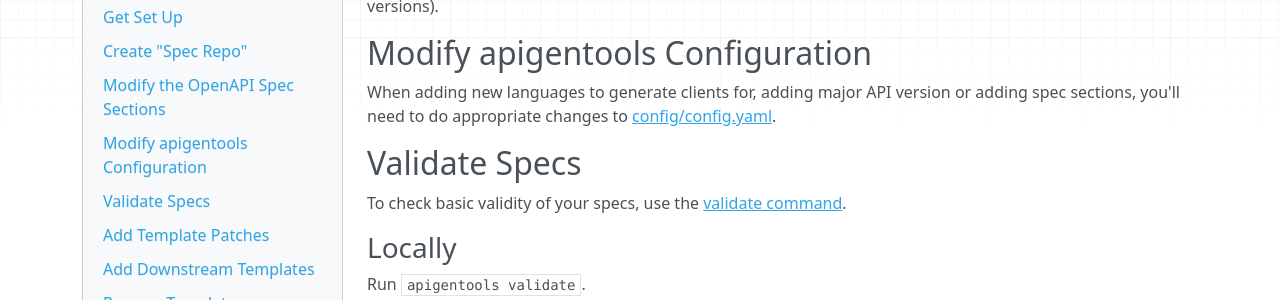
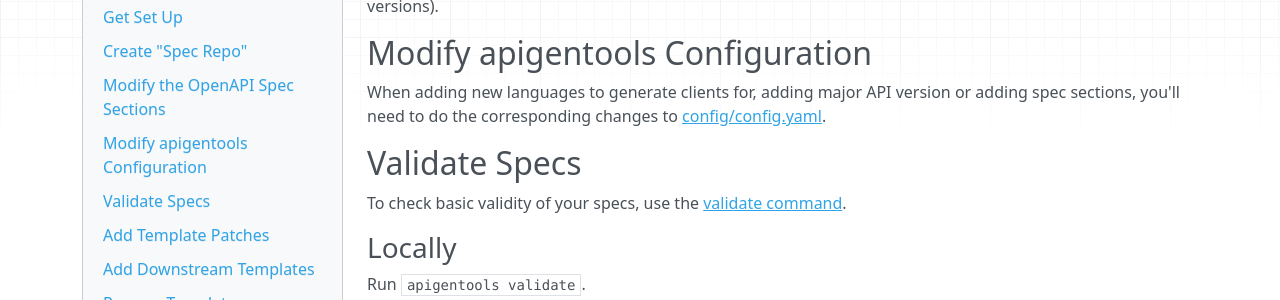
Before and after one commit to DataDog/apigentools, an MkDocs documentation site: the page built from docs/workflow.md, in a window 1280 px wide and 900 px high, scrolled down 1035 px. Shown: the part 179-479 px from the top of the window. Built offline with MkDocs 1.6.1, drawn with Linux system fonts in a browser that asks for light colours; nearby versions of some CDN libraries.

Commit message:
Update docs/workflow.md
Co-Authored-By: Nicholas Muesch <nicholas.muesch@datadoghq.com>

```diff
--- a/docs/workflow.md
+++ b/docs/workflow.md
@@ -47,7 +47,7 @@
 
 ## Modify apigentools Configuration
 
-When adding new languages to generate clients for, adding major API version or adding spec sections, you'll need to do appropriate changes to [config/config.yaml](file_formats.md#configconfigjson).
+When adding new languages to generate clients for, adding major API version or adding spec sections, you'll need to do the corresponding changes to [config/config.yaml](file_formats.md#configconfigjson).
 
 ## Validate Specs
 
```
